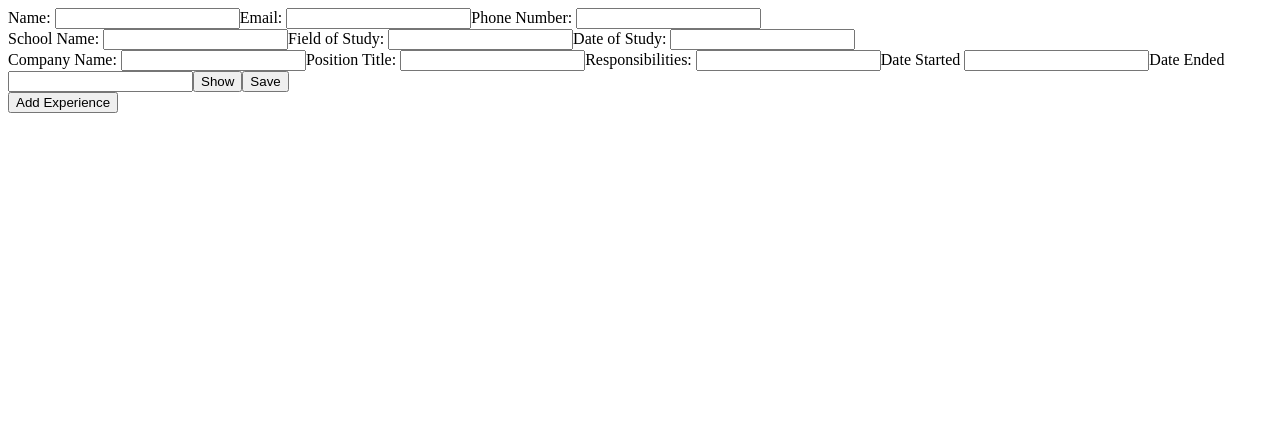
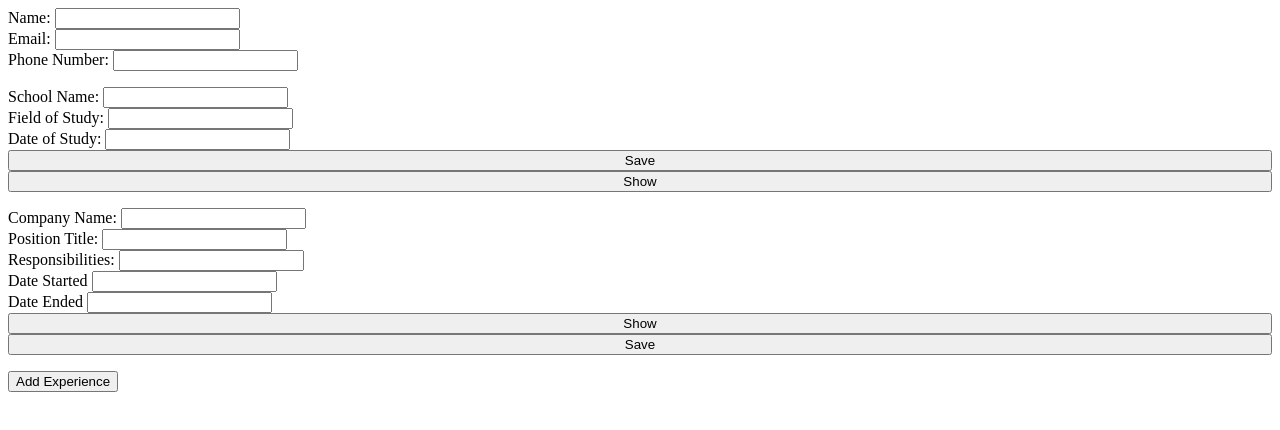
Before and after one commit to VinceDaPrince45/cvapp, a React (Vite) app: page / in a window 1280 px wide. Shown: the top 430 px of the page. Built offline with nearby package versions, Linux system fonts and the light colour scheme.

Commit message:
Add uuid package and functionality of save button

```diff
--- a/package.json
+++ b/package.json
@@ -11,7 +11,8 @@
   },
   "dependencies": {
     "react": "^18.2.0",
-    "react-dom": "^18.2.0"
+    "react-dom": "^18.2.0",
+    "uuid": "^9.0.1"
   },
   "devDependencies": {
     "@types/react": "^18.2.43",
--- a/src/Form.jsx
+++ b/src/Form.jsx
@@ -38,14 +38,42 @@ function EducationForm({array}) {
     const [school,setSchool] = useState('');
     const [major,setMajor] = useState('');
     const [educationDate,setEducationDate] = useState('');
+    const [show,setShow] = useState(true);
+
+    const saveFunc = () => {
+        // create new object
+        const education = {schoolName:school,major:major,date:educationDate};
+        if (array.length == 0) {
+            array.push(education);
+        } else {
+            let found = false;
+            for (let i=0;i<array.length;i++) {
+                if (education.schoolName === array[i].schoolName) { // update that object in array
+                    found = true;
+                    array[i] = education;
+                    break;
+                }
+                if (!found) {
+                    array.push(education);
+                }
+            }
+        }
+    }
+
 
     return (
+        show
+        ?
         <div className="genInfo">
             <Field label="School Name:" val={school} setVal={setSchool}/>
             <Field label="Field of Study:" val={major} setVal={setMajor}/>
             <Field label="Date of Study:" val={educationDate} setVal={setEducationDate}/>
+            <button onClick={saveFunc}>Save</button>
+            <button onClick={()=>setShow(!show)}>Show</button>
         </div>
+        : <button onClick={()=>setShow(!show)}>Show</button>
     );
+    // when pressing save, checks if array is empty first, then compares school names to see if it already exists
 }
 
 function ExperienceForm({array}) {
@@ -58,7 +86,7 @@ function ExperienceForm({array}) {
 
         return show
             ?
-            <div className="expForm">
+            <div className="genInfo">
                 <Field label="Company Name:" val={companyName} setVal={setCompanyName}/>
                 <Field label="Position Title:" val={position} setVal={setPosition}/>
                 <Field label="Responsibilities:" val={responsibilities} setVal={setResponsibilities}/>
--- a/src/index.css
+++ b/src/index.css
@@ -0,0 +1,5 @@
+.genInfo {
+    display:flex;
+    flex-direction: column;
+    margin-bottom:1em;
+}
```
Also changed, not shown: 1 other file (tests, documents, lock files or other folders).
